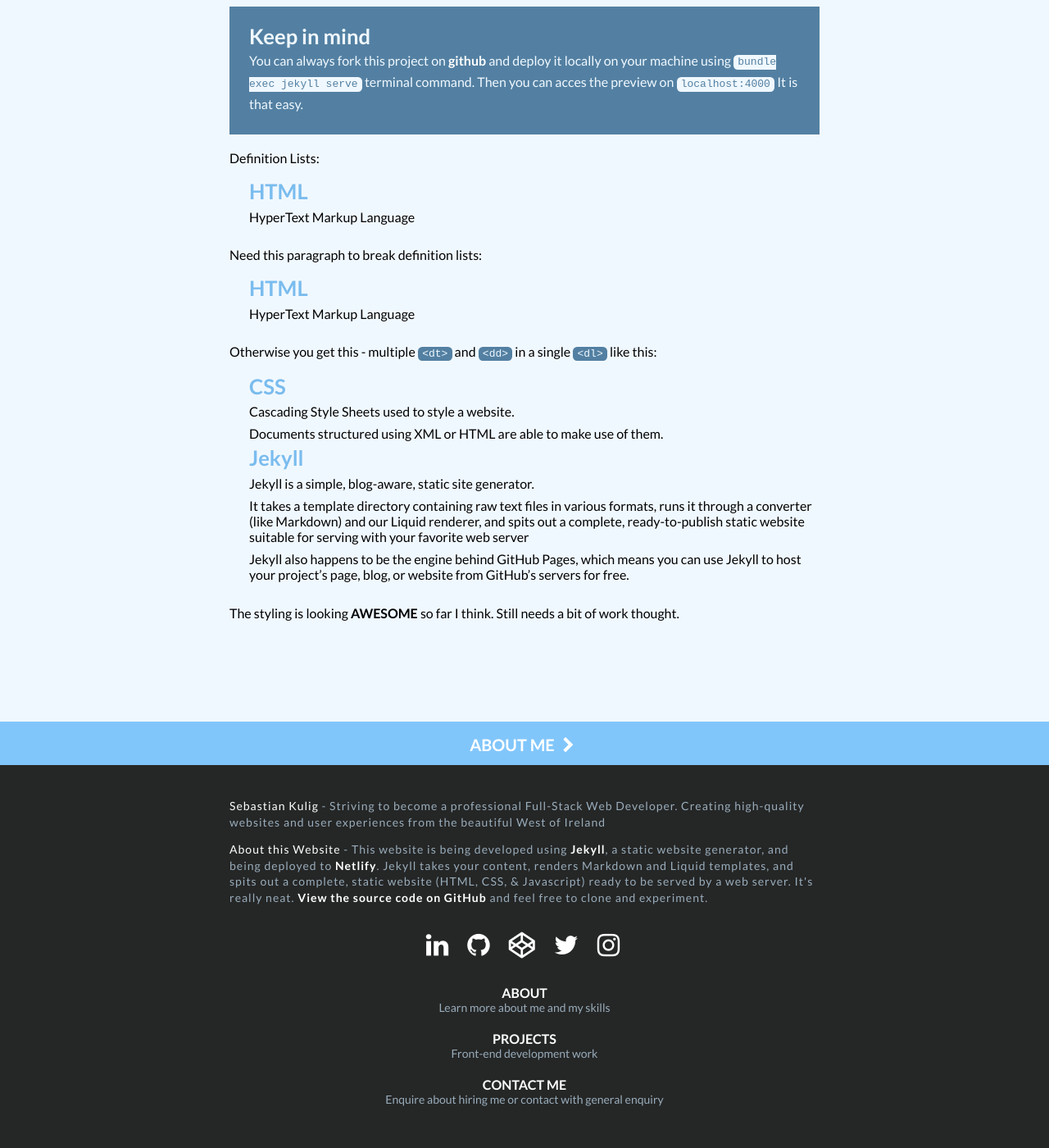
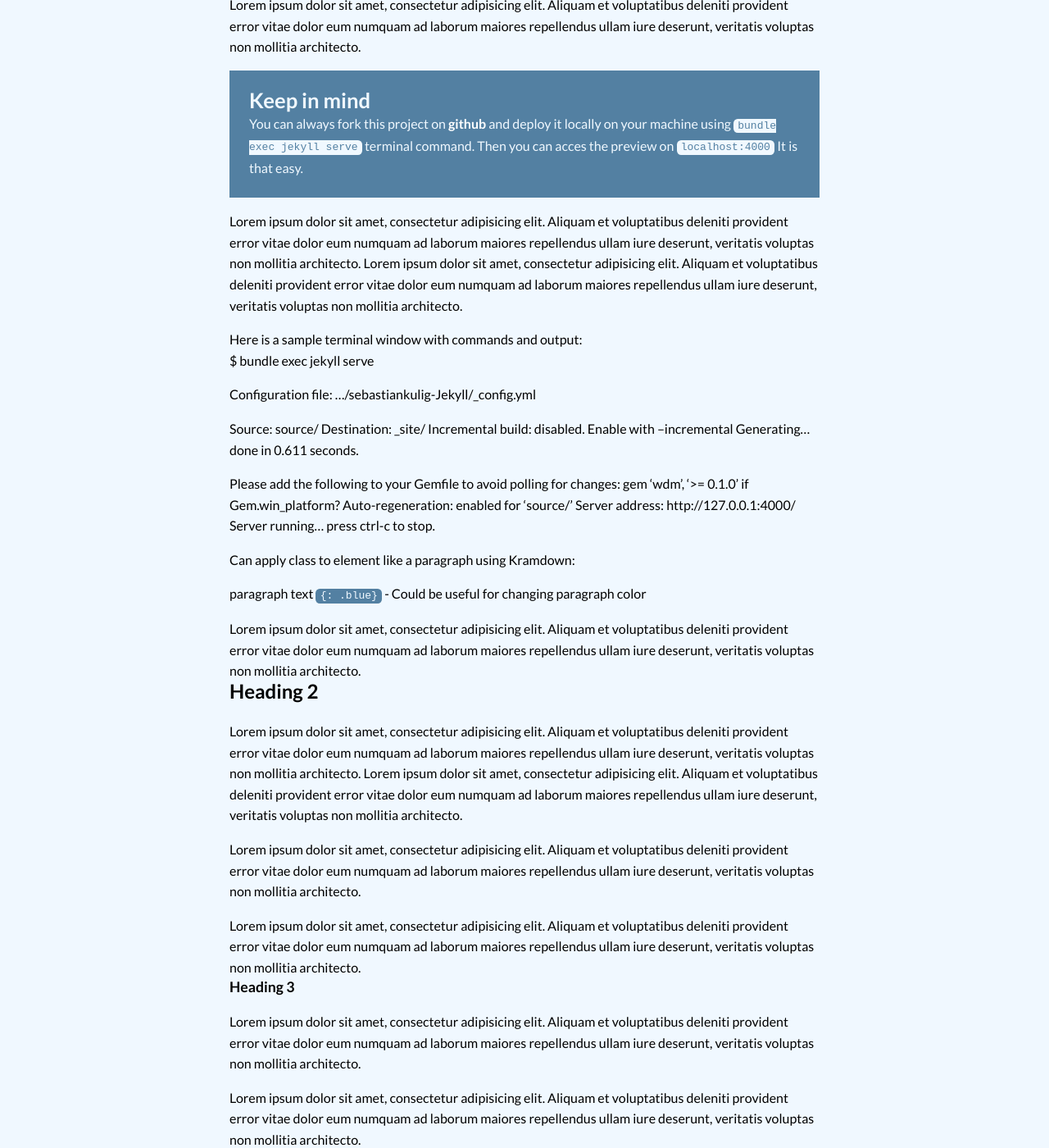
Before and after one commit to sebam2k4/sebastiankulig-Jekyll, a Jekyll site: the page built from source/blog/_posts/2017-08-23-first-post.md, in a window 1280 px wide and 1400 px high, scrolled down 1562 px. Shown: the whole window at 82% size. Built offline with Jekyll 4.4.1, drawn with Linux system fonts in a browser that asks for light colours; nearby versions of some CDN libraries; comment, search, counter and statistics services are not loaded; some of the changed text lies outside the part shown.

Commit message:
Added more text and styling examples

```diff
--- a/source/blog/_posts/2017-08-23-first-post.md
+++ b/source/blog/_posts/2017-08-23-first-post.md
@@ -55,30 +55,74 @@ namespace ConsoleApplication1
 }
 {% endhighlight %}
 
-Blockquote Sample (rather underwhelming atm):
+__Awesome code syntax highlighting above, isn't it!__ Lorem ipsum dolor sit amet, consectetur adipisicing elit. Aliquam et voluptatibus deleniti provident error vitae dolor eum numquam ad laborum maiores repellendus ullam iure deserunt, veritatis voluptas non mollitia architecto! __Lorem ipsum__ dolor sit amet, consectetur adipisicing elit. Aliquam et voluptatibus deleniti provident error vitae dolor eum numquam ad laborum maiores repellendus ullam iure deserunt, veritatis voluptas non mollitia architecto.
 
-> Hello. Lorem ipsum dolor sit amet, consectetur adipisicing elit. Aliquam et voluptatibus deleniti provident error vitae dolor eum numquam ad laborum maiores repellendus ullam iure deserunt, veritatis voluptas non mollitia architecto!
-<div class="note blue">
-#### Note
-This is a sample note or warning
-</div>
+> This is a Blockquote Sample. Lorem ipsum dolor sit amet, consectetur adipisicing elit. Aliquam et voluptatibus deleniti provident error vitae dolor eum numquam ad laborum maiores repellendus ullam iure deserunt, veritatis voluptas non mollitia architecto!
+
+Lorem ipsum dolor sit amet, consectetur adipisicing elit. Aliquam et voluptatibus deleniti provident error vitae dolor eum numquam ad laborum maiores repellendus ullam iure deserunt, veritatis voluptas non mollitia architecto.
 
 <div class="note blue">
 #### Keep in mind
 You can always fork this project on [github](https://github.com/sebam2k4/sebastiankulig-Jekyll) and deploy it locally on your machine using `bundle exec jekyll serve` terminal command. Then you can acces the preview on `localhost:4000` It is that easy.
 </div>
 
+Lorem ipsum dolor sit amet, consectetur adipisicing elit. Aliquam et voluptatibus deleniti provident error vitae dolor eum numquam ad laborum maiores repellendus ullam iure deserunt, veritatis voluptas non mollitia architecto. Lorem ipsum dolor sit amet, consectetur adipisicing elit. Aliquam et voluptatibus deleniti provident error vitae dolor eum numquam ad laborum maiores repellendus ullam iure deserunt, veritatis voluptas non mollitia architecto.
+
+Here is a sample terminal window with commands and output:
+
+<div class="terminal">
+$ bundle exec jekyll serve
+
+Configuration file: .../sebastiankulig-Jekyll/_config.yml
+
+Source: source/
+Destination: _site/
+Incremental build: disabled. Enable with --incremental
+Generating...done in 0.611 seconds.
+
+Please add the following to your Gemfile to avoid polling for changes:
+gem 'wdm', '>= 0.1.0' if Gem.win_platform?
+Auto-regeneration: enabled for 'source/'
+Server address: http://127.0.0.1:4000/
+Server running... press ctrl-c to stop.
+</div>
+
+Can apply class to element like a paragraph using Kramdown:
+
+
+paragraph text `{: .blue}` - Could be useful for changing paragraph color
+
+Lorem ipsum dolor sit amet, consectetur adipisicing elit. Aliquam et voluptatibus deleniti provident error vitae dolor eum numquam ad laborum maiores repellendus ullam iure deserunt, veritatis voluptas non mollitia architecto.
+
+## Heading 2
+
+Lorem ipsum dolor sit amet, consectetur adipisicing elit. Aliquam et voluptatibus deleniti provident error vitae dolor eum numquam ad laborum maiores repellendus ullam iure deserunt, veritatis voluptas non mollitia architecto. Lorem ipsum dolor sit amet, consectetur adipisicing elit. Aliquam et voluptatibus deleniti provident error vitae dolor eum numquam ad laborum maiores repellendus ullam iure deserunt, veritatis voluptas non mollitia architecto.
+
+Lorem ipsum dolor sit amet, consectetur adipisicing elit. Aliquam et voluptatibus deleniti provident error vitae dolor eum numquam ad laborum maiores repellendus ullam iure deserunt, veritatis voluptas non mollitia architecto.
+
+Lorem ipsum dolor sit amet, consectetur adipisicing elit. Aliquam et voluptatibus deleniti provident error vitae dolor eum numquam ad laborum maiores repellendus ullam iure deserunt, veritatis voluptas non mollitia architecto.
+
+### Heading 3
+
+Lorem ipsum dolor sit amet, consectetur adipisicing elit. Aliquam et voluptatibus deleniti provident error vitae dolor eum numquam ad laborum maiores repellendus ullam iure deserunt, veritatis voluptas non mollitia architecto.
+
+Lorem ipsum dolor sit amet, consectetur adipisicing elit. Aliquam et voluptatibus deleniti provident error vitae dolor eum numquam ad laborum maiores repellendus ullam iure deserunt, veritatis voluptas non mollitia architecto.
+
+Lorem ipsum dolor sit amet, consectetur adipisicing elit. Aliquam et voluptatibus deleniti provident error vitae dolor eum numquam ad laborum maiores repellendus ullam iure deserunt, veritatis voluptas non mollitia architecto.
+
 Definition Lists:
 
 HTML
 :  HyperText Markup Language
 
-Need this paragraph to break definition lists:
+Need this paragraph to break definition lists in kramdown:
 
 HTML
 :  HyperText Markup Language
 
-Otherwise you get this - multiple `<dt>` and `<dd>` in a single `<dl>` like this:
+Lorem ipsum dolor sit amet, consectetur adipisicing elit. Aliquam et voluptatibus deleniti provident error vitae dolor eum numquam ad laborum maiores repellendus ullam iure deserunt, veritatis voluptas non mollitia architecto. Lorem ipsum dolor sit amet, consectetur adipisicing elit. Aliquam et voluptatibus deleniti provident error vitae dolor eum numquam ad laborum maiores repellendus ullam iure deserunt, veritatis voluptas non mollitia architecto.
+
+Lorem ipsum dolor sit amet, consectetur adipisicing elit. Aliquam et voluptatibus deleniti provident error vitae dolor eum numquam ad laborum maiores repellendus ullam iure deserunt, veritatis voluptas non mollitia architecto.
 
 CSS
 :  Cascading Style Sheets used to style a website.
@@ -89,4 +133,8 @@ Jekyll
 :  It takes a template directory containing raw text files in various formats, runs it through a converter (like Markdown) and our Liquid renderer, and spits out a complete, ready-to-publish static website suitable for serving with your favorite web server
 :  Jekyll also happens to be the engine behind GitHub Pages, which means you can use Jekyll to host your project’s page, blog, or website from GitHub’s servers for free.
 
-The styling is looking __AWESOME__ so far I think. Still needs a bit of work thought.
+Lorem ipsum dolor sit amet, consectetur adipisicing elit. Aliquam et voluptatibus deleniti provident error vitae dolor eum numquam ad laborum maiores repellendus ullam iure deserunt, veritatis voluptas non mollitia architecto.
+
+The styling is looking __AWESOME__ so far I think. Still needs a bit of work though.
+
+Note to self: Underline for inline links? Images?
```
